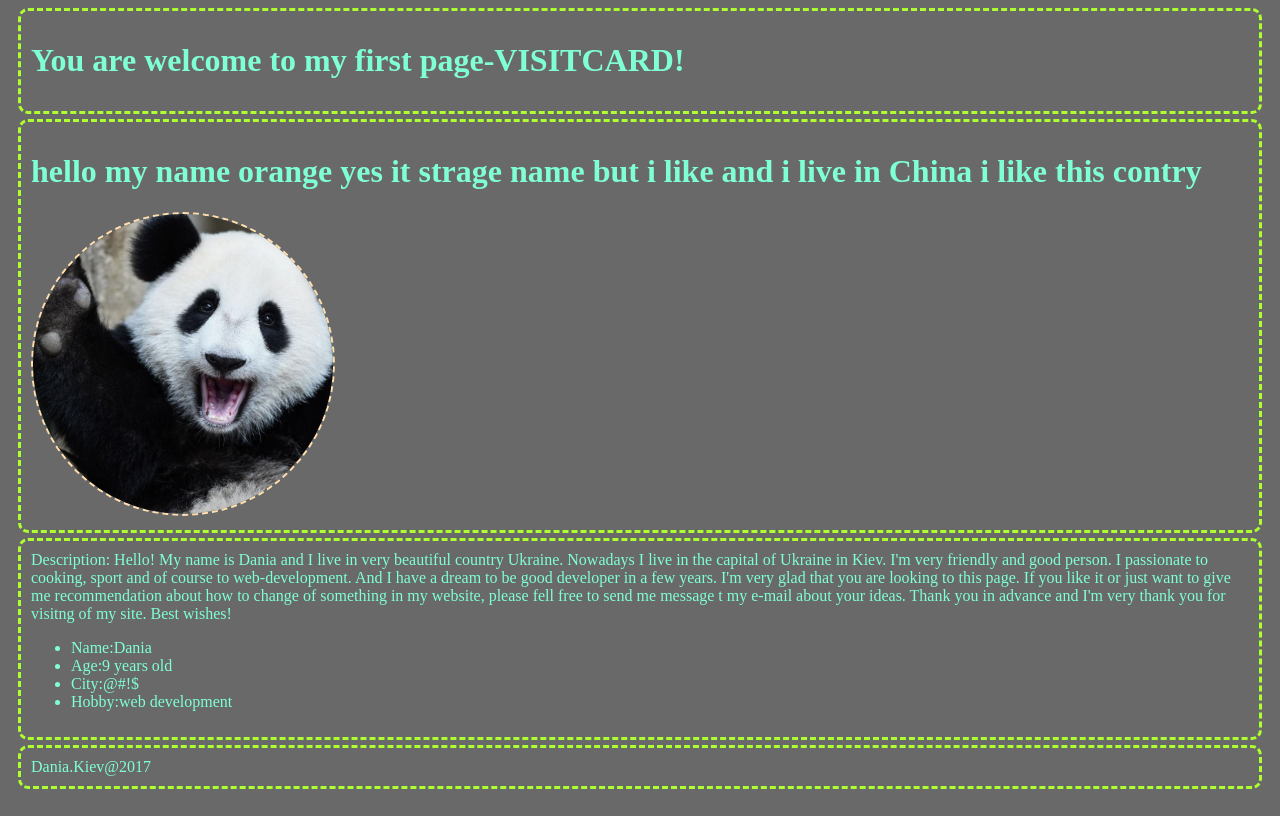
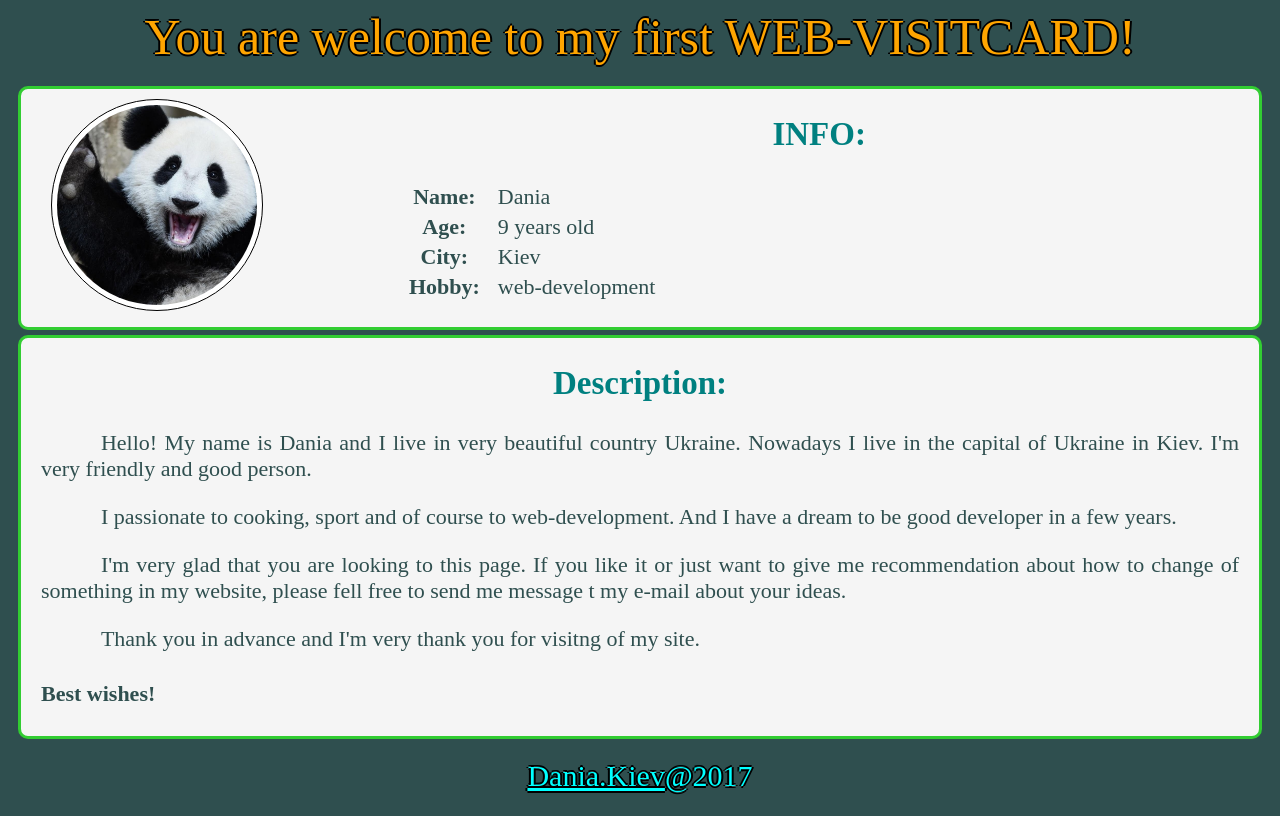
Before and after one commit to DaniaMartiuk/dania2007.github.io, a plain HTML site: page index.html in a window 1280 px wide. Drawn offline with Linux system fonts and the light colour scheme.

Commit message:
changed styles and view of visit-card

```diff
--- a/hello.css
+++ b/hello.css
@@ -1,19 +1,56 @@
 body {
-  background-color: dimgrey;
-  color: aquamarine;
+  background-color: darkslategrey;
+  color: darkslategrey;
 }
 .block {
+  background-color: whitesmoke;
+  border-radius:10px;
+  border: limegreen solid 3px;
   margin: 5px 10px;
-  border: greenyellow dashed 3px;
-  padding: 10px;
-  border-radius:10px;
+  padding: 0 20px;
+  font-size: 22px;
 }
-.row_block {
+.block p {
+  text-align: justify;
+  text-indent: 5%;
+}
+#picture_block {
+  width: 30%;
   display: inline-block;
   vertical-align:top;
- }
+}
+#list_block {
+  display: inline-block;
+  vertical-align:top;
+  width: 69%;
+}
+#header {
+  color: orange;
+  font-size: 50px;
+  text-align: center;
+  padding-bottom: 15px;
+}
+#footer{
+  color: aqua;
+  font-size: 30px;
+  text-align: center;
+  padding: 15px 0;
+}
+.shadow-text {
+  text-shadow: -2px 0 black, 0 2px black, 2px 0 black, 0 -2px black;
+}
+h2 {
+  text-align: center;
+  color: teal;
+}
+table td{
+  padding-left: 15px;
+}
 img {
-  width: 300px;
-  border: navajowhite 2px dashed;
+  background-color: white;
+  border: black 1px solid;
   border-radius: 50%;
+  margin: 10px 50px 10px 10px;
+  padding: 5px;
+  width: 200px;
 }
--- a/index.html
+++ b/index.html
@@ -7,43 +7,51 @@
   </head>
   <body>
     <!-- Firts block (for HEAD) -->
-    <div class="block" id="header">
-      <h1>You are welcome to my first page-VISITCARD!</h1>
+    <div class="shadow-text" id="header">
+      You are welcome to my first WEB-VISITCARD!
     </div>
 
     <!-- Second BLOCK (for image and INFO) -->
     <div class="block">
-     <h1>hello my name orange yes it strage name but i like and i live in China i like this contry</h1>
-      <div class="row_block">
+      <div id="picture_block">
         <img src="images/new_panda.jpg" alt="This is image of happy panda."/>
       </div>
-      <div class="row_block" id="">
-
+      <div id="list_block">
+        <h2>INFO:</h2>
+        <table>
+          <tr>
+            <th>Name:</th>
+            <td>Dania</td>
+          </tr>
+          <tr>
+            <th>Age:</th>
+            <td>9 years old</td>
+          </tr>
+          <tr>
+            <th>City:</th>
+            <td>Kiev</td>
+          </tr>
+          <tr>
+            <th>Hobby:</th>
+            <td>web-development</td>
+          </tr>
+        </table>
       </div>
     </div>
 
     <!-- Third BLOCK (for description) -->
     <div class="block">
-      Description:
-Hello! My name is Dania and I live in very beautiful country Ukraine. Nowadays I live in the capital of Ukraine in Kiev.
-I'm very friendly and good person. I passionate to cooking, sport and of course to web-development. And I have a dream to be good developer in a few years.
-I'm very glad that you are looking to this page. If you like it or just want to give me recommendation about how to change of something in my website, please fell free to send me message t my e-mail about your ideas.
-Thank you in advance and I'm very thank you for visitng of my site.
-Best wishes!
-<ul>
-  <li>Name:Dania</li>
-  <li>Age:9 years old</li>
-  <li>City:@#!$</li>
-  <li>Hobby:web development</li>
-</ul>
+      <h2>Description:</h2>
+      <p>Hello! My name is Dania and I live in very beautiful country Ukraine. Nowadays I live in the capital of Ukraine in Kiev. I'm very friendly and good person.</p>
+      <p>I passionate to cooking, sport and of course to web-development. And I have a dream to be good developer in a few years.</p>
+      <p>I'm very glad that you are looking to this page. If you like it or just want to give me recommendation about how to change of something in my website, please fell free to send me message t my e-mail about your ideas.</p>
+      <p>Thank you in advance and I'm very thank you for visitng of my site.</p>
+      <h4>Best wishes!</h4>
     </div>
 
     <!-- Forth BLOCK (footer) -->
-    <div class="block">
-   Dania.Kiev@2017
-    </div>
-
-    <div>
+    <div class="shadow-text" id="footer">
+      <u>Dania.Kiev</u>@2017
     </div>
 
   </body>
```
